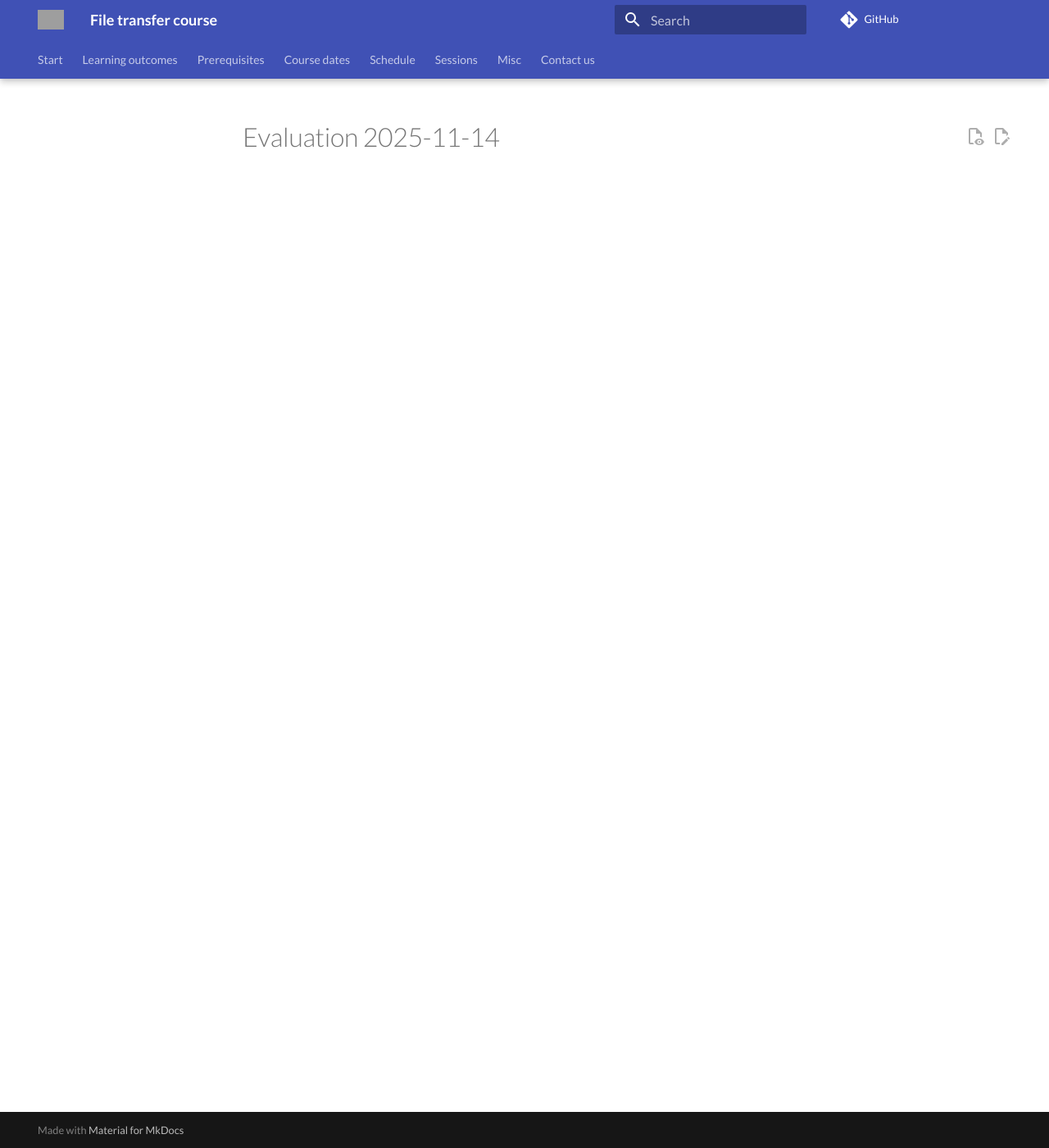
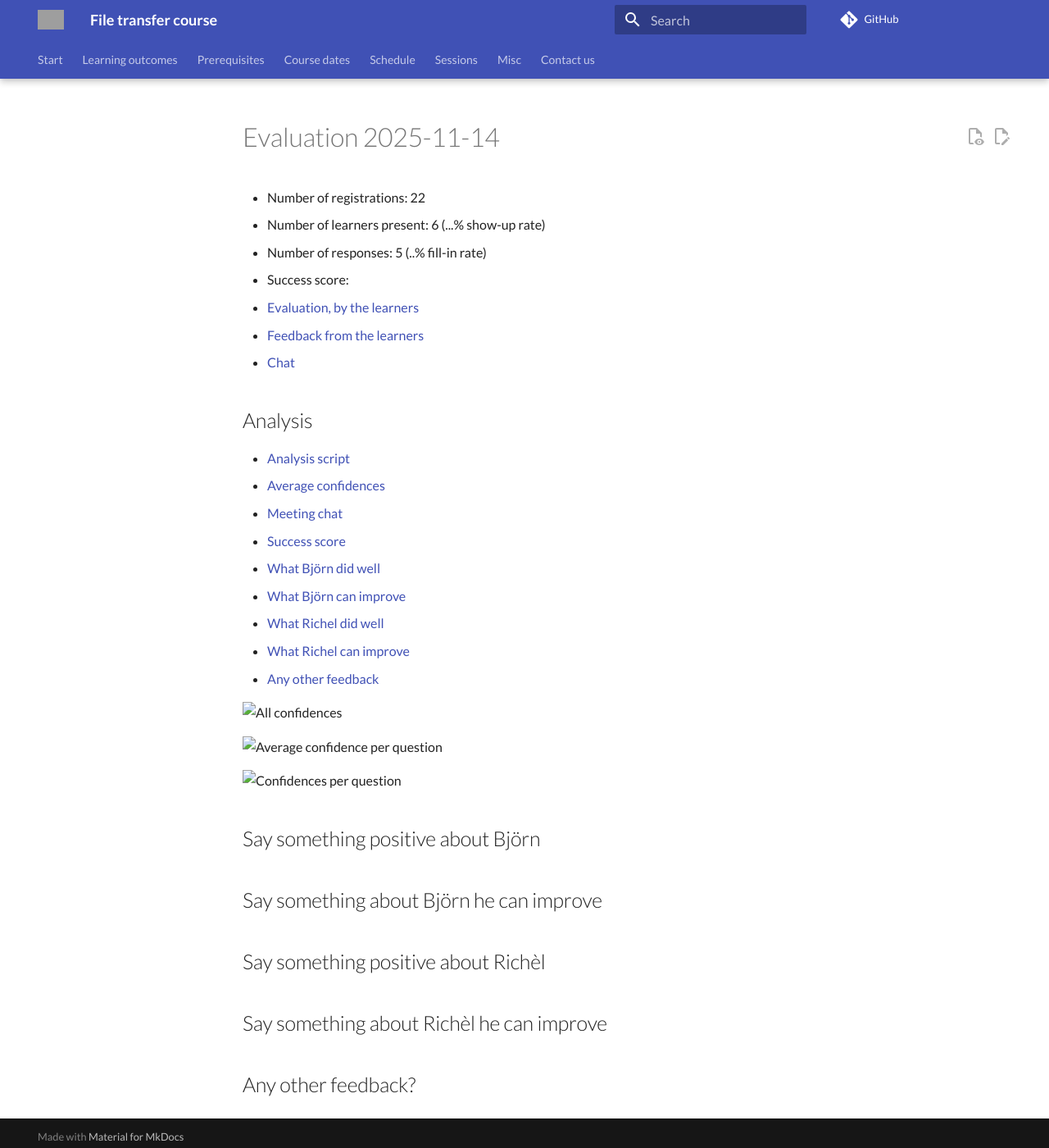
Before and after one commit to UPPMAX/naiss_file_transfer_course, an MkDocs documentation site: the page built from docs/evaluations/20251114/README.md, in a window 1280 px wide and 1400 px high. Shown: the whole window at 82% size. Built offline with MkDocs 1.6.1 and Material for MkDocs 9.7.7, drawn with Linux system fonts in a browser that asks for light colours; comment, search, counter and statistics services are not loaded; grey boxes are pictures that could not be loaded.

Commit message:
Ready to analyse

```diff
--- a/docs/evaluations/20251114/README.md
+++ b/docs/evaluations/20251114/README.md
@@ -1 +1,44 @@
 # Evaluation 2025-11-14
+
+- Number of registrations: 22
+- Number of learners present: 6 (...% show-up rate)
+- Number of responses: 5 (..% fill-in rate)
+- Success score:
+- [Evaluation, by the learners](evaluation.csv)
+- [Feedback from the learners](feedback.csv)
+- [Chat](meeting_saved_new_chat.txt)
+
+## Analysis
+
+- [Analysis script](analyse.R)
+- [Average confidences](average_confidences.csv)
+- [Meeting chat](meeting_saved_new_chat.txt)
+- [Success score](success_score.txt)
+- [What Björn did well](bjorn_positive.txt)
+- [What Björn can improve](bjorn_improve.txt)
+- [What Richel did well](richel_positive.txt)
+- [What Richel can improve](richel_improve.txt)
+- [Any other feedback](other_feedback.txt)
+
+![All confidences](all_confidences.png)
+
+![Average confidence per question](average_confidences_per_question.png)
+
+![Confidences per question](confidences_per_question.png)
+
+## Say something positive about Björn
+
+
+
+## Say something about Björn he can improve
+
+
+
+## Say something positive about Richèl
+
+
+## Say something about Richèl he can improve
+
+
+
+## Any other feedback?
```
Also changed, not shown: docs/evaluations/20250905/README.md (+1 -1 lines), docs/evaluations/20251114/evaluation.csv (renamed from docs/evaluations/20251114/evaluation_results.csv), 1 other file.
